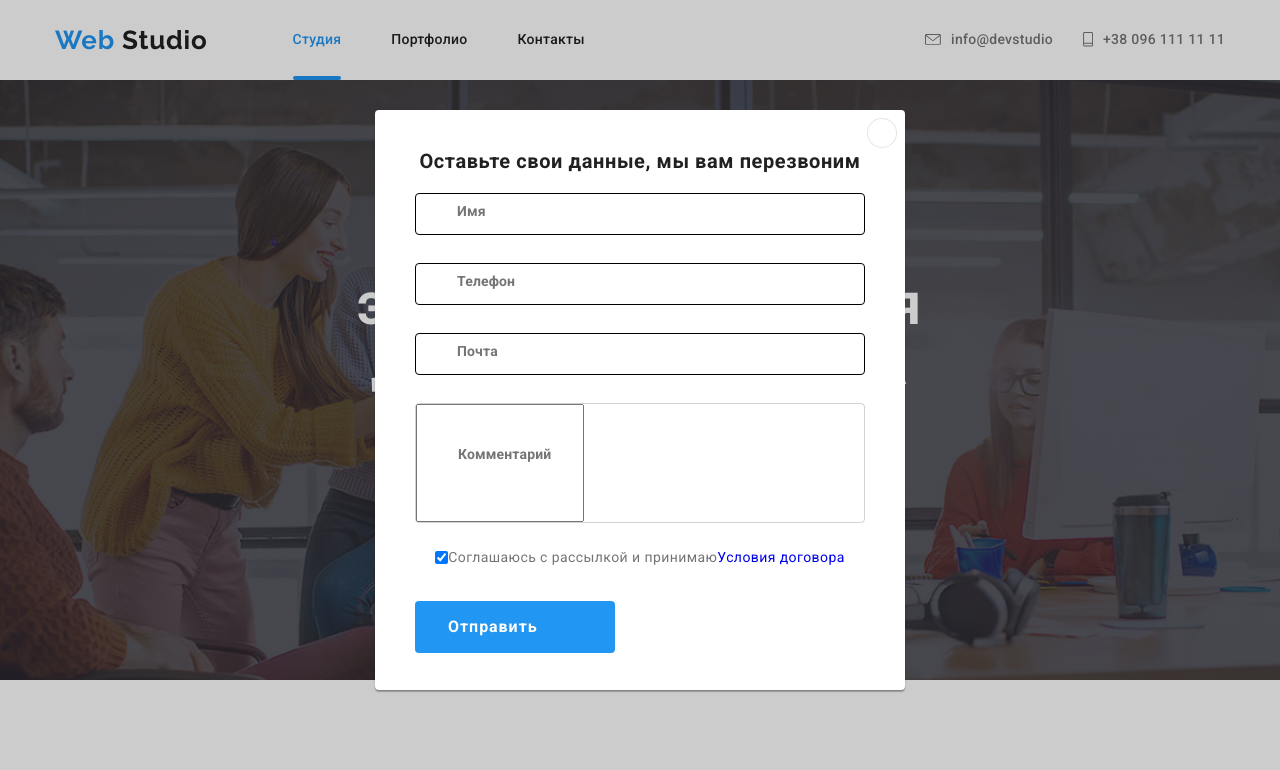
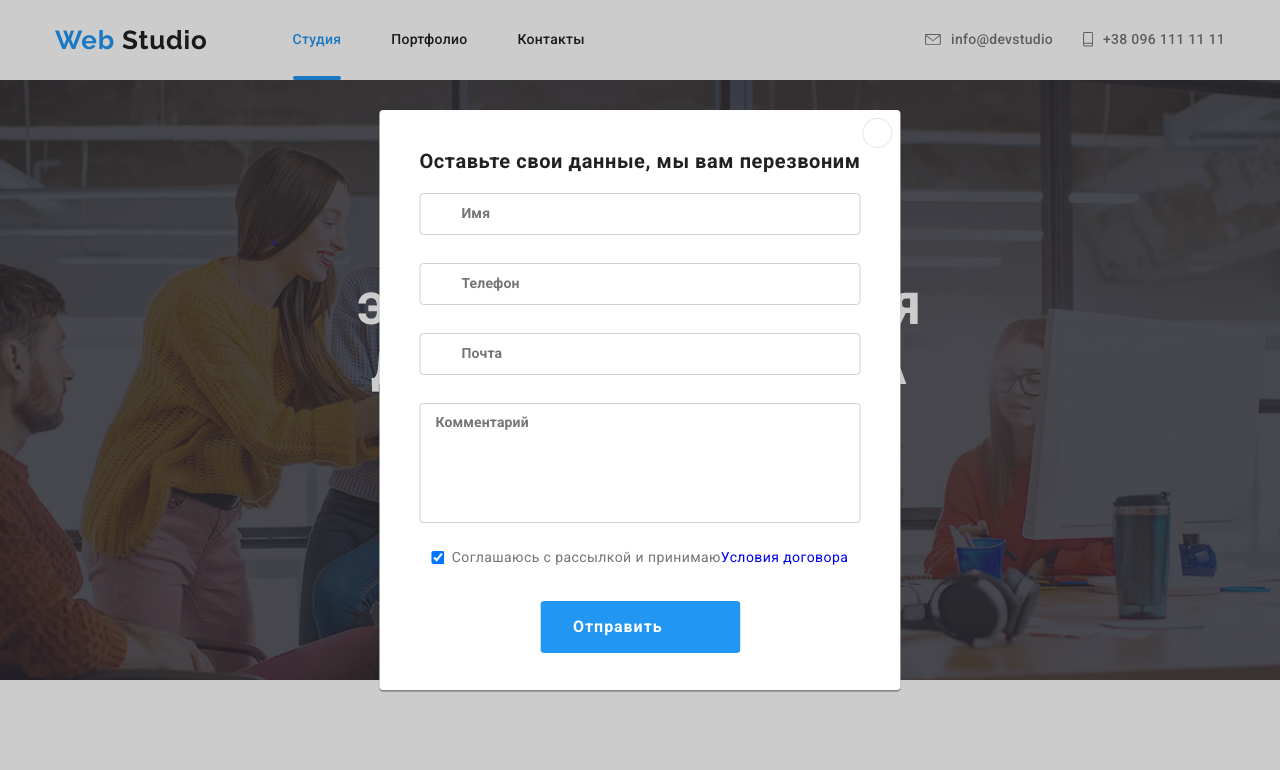
Before and after one commit to Viktor247/goit-markup-hw-06, a plain HTML site: page index.html in a window 1280 px wide. Both pictures are taken after a click on the button "Заказать услугу". Shown: the top 770 px of the page. Drawn offline with nearby package versions, Linux system fonts and the light colour scheme.

Commit message:
Оформлеие форм

```diff
--- a/css/styles.css
+++ b/css/styles.css
@@ -210,7 +210,7 @@ img {
       rgba(47, 48, 58, 0.8),
       rgba(47, 48, 58, 0.8)
     ),
-    url('../img/Header.jpg');
+    url('../img/header.jpg');
   background-repeat: no-repeat;
   background-position: center;
   background-size: cover;
@@ -285,6 +285,10 @@ img {
   transition: transform 250ms cubic-bezier(0.4, 0, 0.2, 1);
 }
 
+.form {
+  display: block;
+  text-align: center;
+}
 .batton-modal {
   position: absolute;
   display: flex;
@@ -302,52 +306,92 @@ img {
 
 .modal-form {
   position: relative;
-  display: flex;
-  align-items: center;
+  margin-bottom: 28px;
+  /*align-items: center;*/
 }
-.modal-form input {
-  width: 450px;
-  padding: 12px;
-  margin-bottom: 28px;
+
+.modal-input {
+  width: 100%;
+  padding: 12px 42px;
+  margin: 0;
   background-color: inherit;
   border: 1px solid rgba(33, 33, 33, 0.2);
   border-radius: 4px;
+  cursor: pointer;
+}
+
+.form-label {
+  position: absolute;
+  left: 42px;
+  top: 50%;
+  transform: translateY(-50%);
+  font-weight: 700;
+  line-height: 1.14;
+  letter-spacing: 0.01em;
+  cursor: pointer;
+  transition: transform 250ms cubic-bezier(0.4, 0, 0.2, 1),
+    color 250ms cubic-bezier(0.4, 0, 0.2, 1);
+}
+
+.modal-input:focus + .form-label,
+.modal-input:not(:placeholder-shown) + .form-label {
+  transform: translate(-23px, -40px);
+  color: var(--bg-color-button);
+}
+
+.modal-input:focus,
+.modal-input:not(:placeholder-shown) {
+  border-color: var(--bg-color-button);
+  outline: none;
+}
+
+.modal-input:focus ~ .icon-modal,
+.modal-input:not(:placeholder-shown) ~ .icon-modal {
+  fill: var(--bg-color-button);
 }
 
 .modal-textarea {
   position: relative;
   display: flex;
-  width: 100%;
-  height: 120px;
-  margin-bottom: 20px;
-  padding: 0;
-
-  border: 1px solid rgba(33, 33, 33, 0.2);
-  border-radius: 4px;
-}
-
-.form-label {
-  position: absolute;
-  font-weight: 700;
-  left: 42px;
-  bottom: 50%;
-  transform: translateY(-50%);
-  line-height: 1.14;
-  letter-spacing: 0.01em;
 }
 
 .textarea-label {
   position: absolute;
+
   font-weight: 700;
-  left: 42px;
-  bottom: 50%;
-
+  left: 16px;
+  top: 12px;
   line-height: 1.14;
   letter-spacing: 0.01em;
+  color: var(--primary-text-color);
+  transition: transform 250ms cubic-bezier(0.4, 0, 0.2, 1),
+    color 250ms cubic-bezier(0.4, 0, 0.2, 1);
+  cursor: pointer;
+}
+
+.textarea-text {
+  width: 100%;
+  height: 120px;
+  margin-bottom: 20px;
+  padding: 12px 16px;
+
+  border: 1px solid rgba(33, 33, 33, 0.2);
+  border-radius: 4px;
+  cursor: pointer;
+}
+
+.textarea-text:focus + .textarea-label,
+.textarea-text:not(:placeholder-shown) + .textarea-label {
+  transform: translateY(-35px);
+  color: var(--accent-text-color);
+}
+.textarea-text:focus,
+.textarea-text:not(:placeholder-shown) {
+  border-color: var(--accent-text-color);
+  outline: none;
 }
 
 .modal-title {
-  display: block;
   margin-top: 0;
   margin-bottom: 20px;
   font-weight: 700;
@@ -363,6 +407,10 @@ img {
   justify-content: center;
   align-items: center;
   margin-bottom: 30px;
+}
+
+.input-checkbox {
+  margin-right: 7px;
 }
 
 textarea {
@@ -385,21 +433,6 @@ textarea {
   left: 16px;
   margin-right: 8px;
   transition: fill 250ms cubic-bezier(0.4, 0, 0.2, 1);
-}
-
-.modal-input:focus + .form-label,
-.modal-input:not(:placeholder-shown) + .form-label {
-  transform: translate(-23px, -40px);
-  color: var(--accent-color);
-}
-.modal-input:focus ~ .icon-modal,
-.modal-input:not(:placeholder-shown) ~ .icon-modal {
-  fill: var(--accent-color);
-}
-.modal-input:focus,
-.modal-input:not(:placeholder-shown) {
-  border-color: var(--accent-color);
-  outline: none;
 }
 
 /*Секция*/
--- a/index.html
+++ b/index.html
@@ -79,32 +79,32 @@
           <h2 class="modal-title">Оставьте свои данные, мы вам перезвоним</h2>
 
           <div class="modal-form">
+          <input type="text" name="user-name" id="user-name" placeholder=" " class="modal-input"/>
           <label for="user-name" class="form-label">Имя</label>
           <svg class="icon-modal" width="18" height="18">
            <!--<use href="./images/sprite.svg#icon-person"></use>-->
           </svg>
-        <input type="text" name="user-name" id="user-name" class="modal-input"/>
           </div>
 
           <div class="modal-form">
+         <input type="tel" name="user-fone" id="user-fone" placeholder=" " class="modal-input"/>
          <label for="user-fone" class="form-label">Телефон</label>
          <svg class="icon-modal" width="18" height="18">
           <!--<use href="./images/sprite.svg#icon-person"></use>-->
          </svg>
-        <input type="tel" name="user-fone" id="user-fone" class="modal-input"/>
          </div>
 
           <div class="modal-form">
+         <input type="email" name="user-email" id="user-email" placeholder=" " class="modal-input">
          <label for="user-email" class="form-label">Почта</label>
          <svg class="icon-modal" width="18" height="18">
           <!--<use href="./images/sprite.svg#icon-person"></use>-->
          </svg>
-        <input type="email" name="user-email" id="user-email" class="modal-input">
          </div>
 
           <div class="modal-textarea">
+         <textarea name="user-text" id="user-text" class="textarea-text" placeholder=" "></textarea>
          <label for="user-text" class="textarea-label">Комментарий</label>
-        <textarea name="user-text" id="user-text"></textarea>
           </div>
 
           <div class="agreement">
```
Lines whose indentation alone changed are shown as unchanged.
